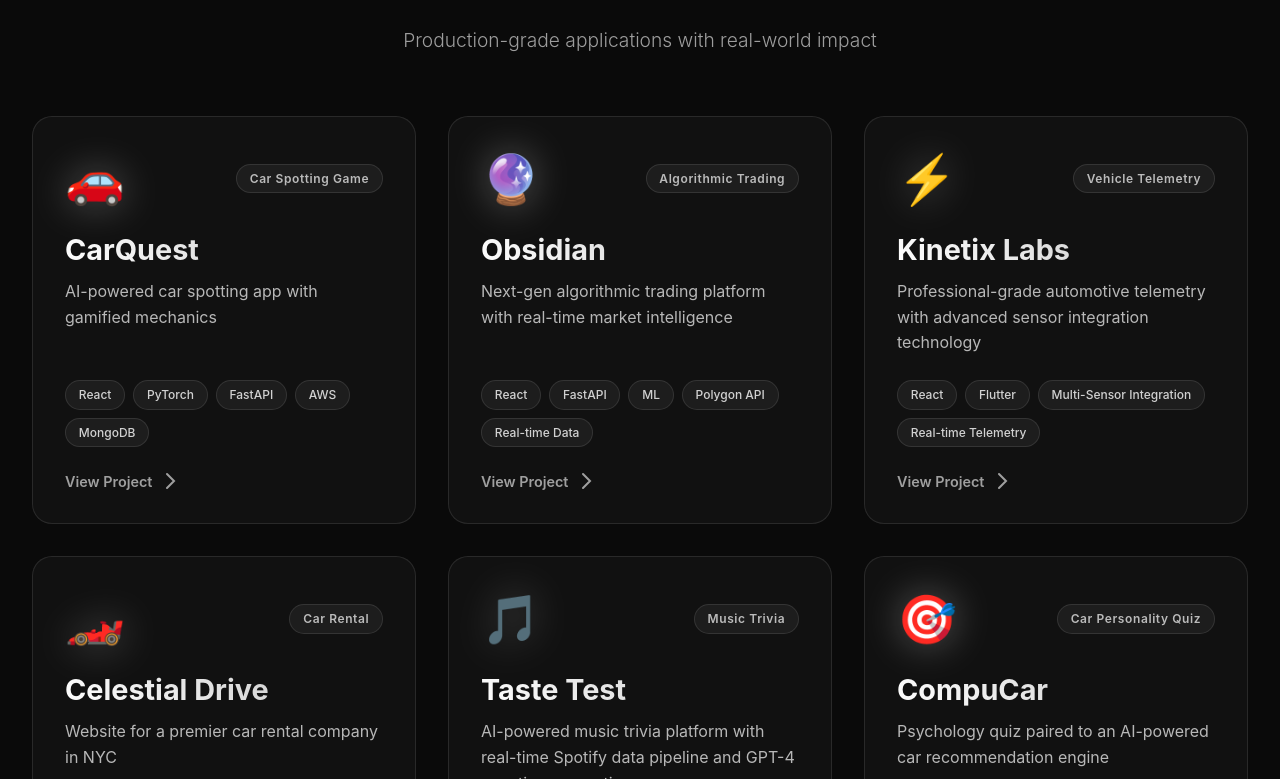
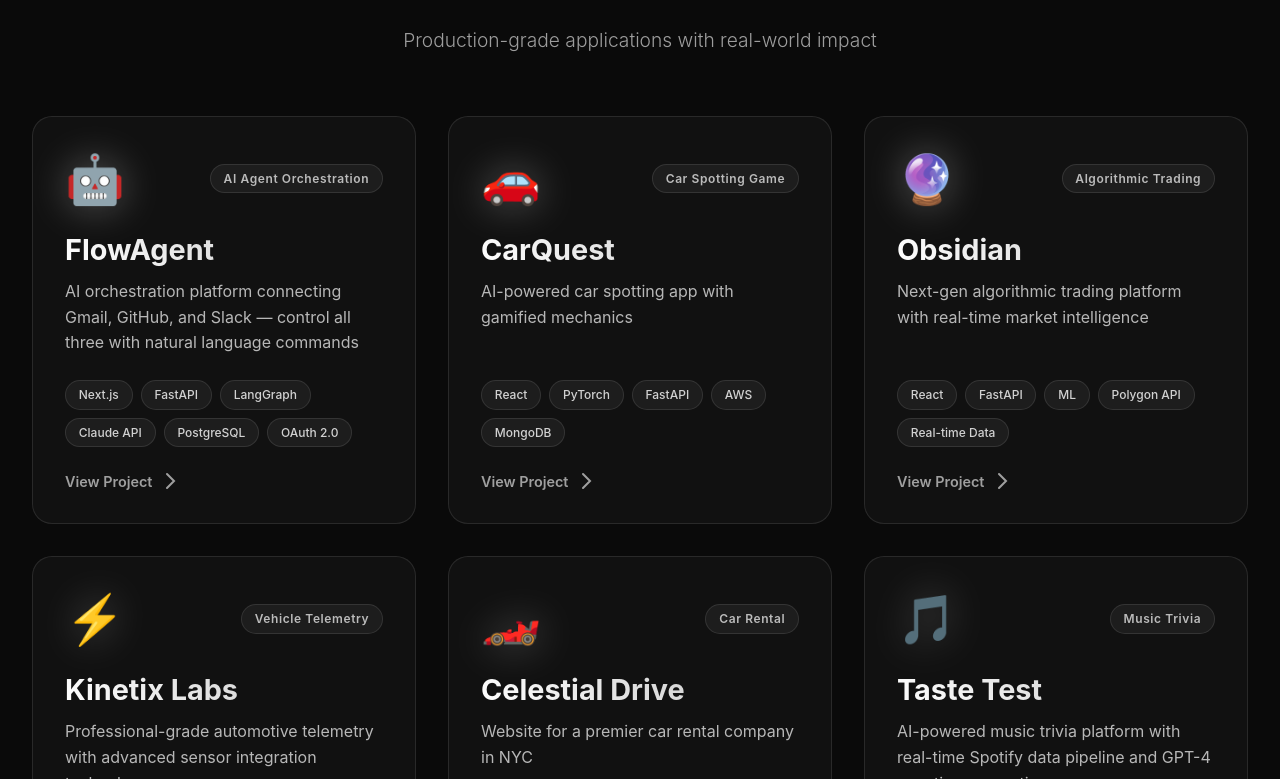
Before and after one commit to danieldeda2/portfolio, a React (Create React App) app: page / in a window 1280 px wide. Shown: the part 961-1740 px from the top of the page. Built offline with nearby package versions, Linux system fonts and the light colour scheme.

Commit message:
Adding FlowAgent

```diff
--- a/src/Components/Home.jsx
+++ b/src/Components/Home.jsx
@@ -23,6 +23,14 @@
   }, []);
 
   const projects = [
+    {
+      icon: '🤖',
+      name: 'FlowAgent',
+      description: 'AI orchestration platform connecting Gmail, GitHub, and Slack — control all three with natural language commands',
+      link: 'https://flow-agent.io',
+      stats: 'AI Agent Orchestration',
+      tech: ['Next.js', 'FastAPI', 'LangGraph', 'Claude API', 'PostgreSQL', 'OAuth 2.0']
+    },
     {
       icon: '🚗',
       name: 'CarQuest',
```
